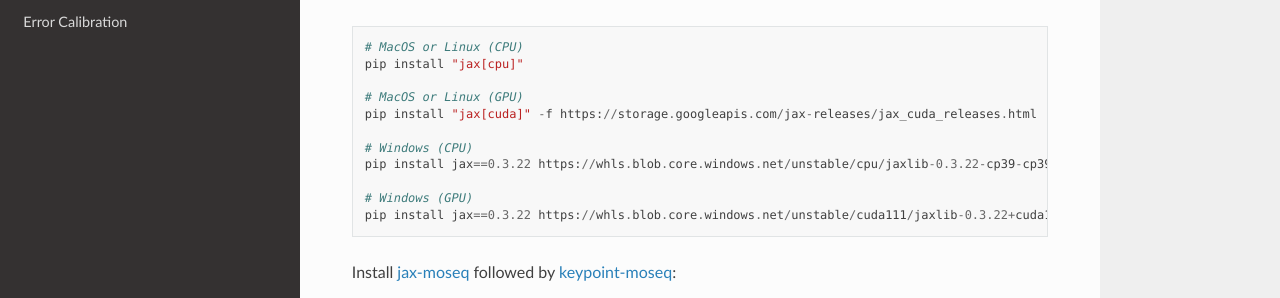
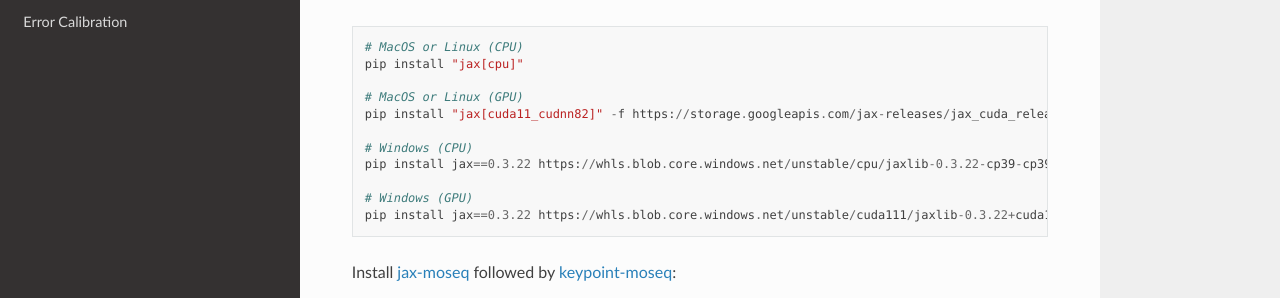
Before and after one commit to dattalab/keypoint-moseq, a Sphinx documentation site: the page built from docs/source/install.rst, in a window 1280 px wide and 900 px high. Shown: the part 413-711 px from the top of the window. Built offline with Sphinx 7.4.7 and the Read the Docs theme 2.0.0, drawn with Linux system fonts in a browser that asks for light colours; pages that are not in the unit, such as notebooks, are missing from menus.

Commit message:
hardcoding cudnn82 compatibility in jax

```diff
--- a/docs/source/install.rst
+++ b/docs/source/install.rst
@@ -15,7 +15,7 @@
    pip install "jax[cpu]"
 
    # MacOS or Linux (GPU)
-   pip install "jax[cuda]" -f https://storage.googleapis.com/jax-releases/jax_cuda_releases.html
+   pip install "jax[cuda11_cudnn82]" -f https://storage.googleapis.com/jax-releases/jax_cuda_releases.html
 
    # Windows (CPU)
    pip install jax==0.3.22 https://whls.blob.core.windows.net/unstable/cpu/jaxlib-0.3.22-cp39-cp39-win_amd64.whl
```
Also changed, not shown: README.md (+1 -1 lines).
